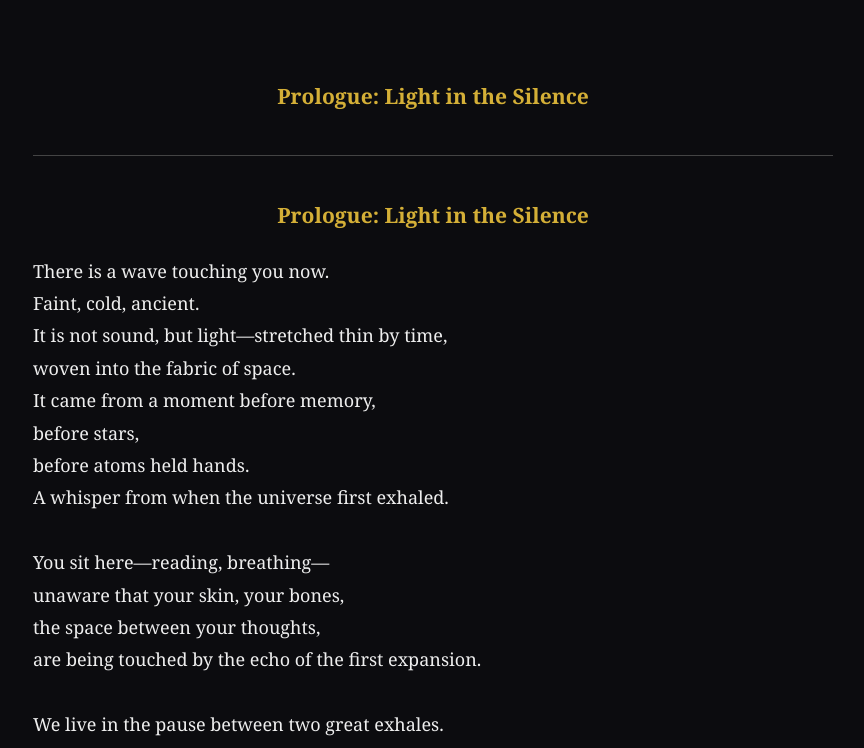
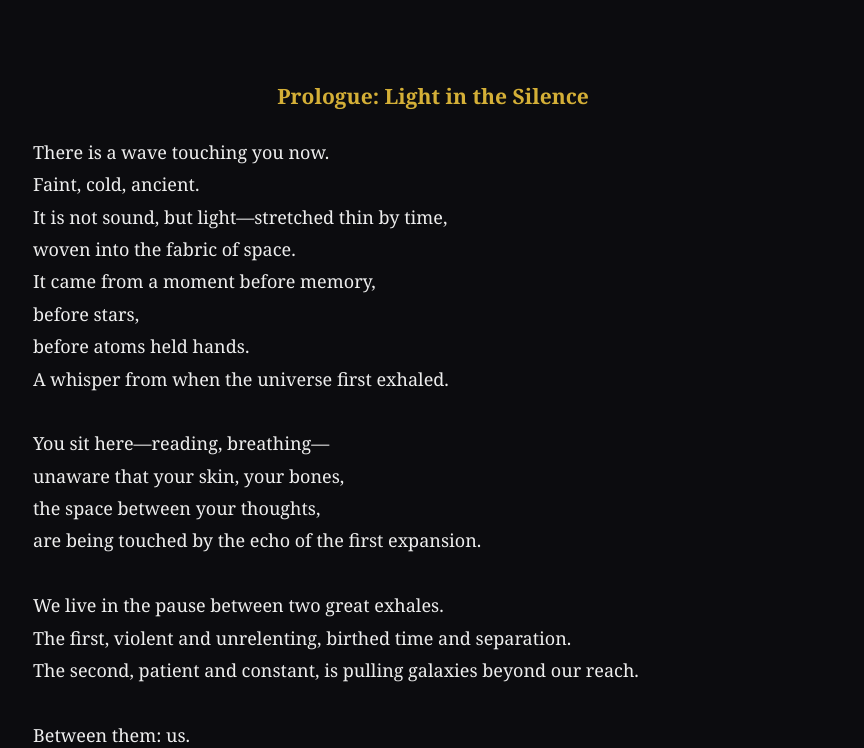
Before and after one commit to pedrobaseivoa/the-breath-between-two-exhales, a plain HTML site: page index.html in a window 1280 px wide. Shown: the part 863-1611 px from the top of the page, without its empty margins (207-1071 px from the left). Drawn offline with Linux system fonts and the light colour scheme.

Commit message:
Update index.html

```diff
--- a/index.html
+++ b/index.html
@@ -80,11 +80,6 @@
     </p>
   </div>
 
-   <div class="section">
-  <h3>Prologue: Light in the Silence</h3>
-  <p>
-  <hr>
-<p style="text-align: center;">
 
 <div class="section">
   <h3>Prologue: Light in the Silence</h3>
@@ -221,9 +216,6 @@
     A balance yet to come.
   </p>
 </div>
-
-    </p>
-  </div>
 
 <div class="section">
   <h3>Part III: The Second Exhale — Dark Energy</h3>
```
